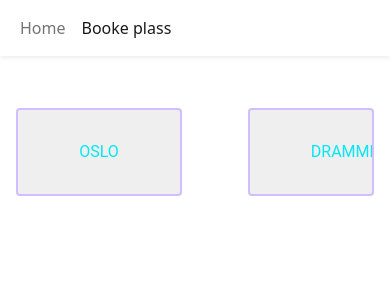
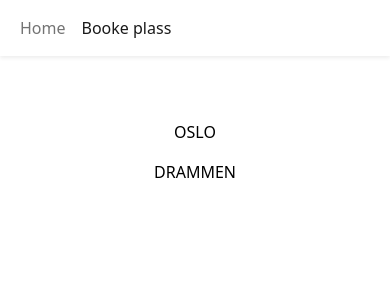
Before and after one commit to Mads-Power/Booking-App, a React (Vite) app in the folder Booking/client/: page /OfficeLayout in a window 390 px wide. Shown: the top 300 px of the page. Built offline with nearby package versions, Linux system fonts and the light colour scheme.

Commit message:
some responsiveness

```diff
--- a/Booking/client/src/components/Layout/OfficeLayout.tsx
+++ b/Booking/client/src/components/Layout/OfficeLayout.tsx
@@ -5,108 +5,12 @@ Container;
 import { Link } from "react-router-dom";
 
 const ChooseOfficeButton = styled.button`
-  position: relative;
-  display: inline-block;
   padding: 30px 61px;
-  border-radius: 4px;
-  color: #03e9f4;
-  text-decoration: none;
-  text-transform: uppercase;
-  overflow: hidden;
-  margin: 25px;
-  font-family: "Roboto", sans-serif;
-  filter: hue-rotate(0deg);
-  border: 2px solid #d2bdff;
-  transition: all 0.1s linear;
-
-  &:hover {
-    border: 1px solid transparent;
-    span {
-      position: absolute;
-      display: block;
-
-      &:nth-child(1) {
-        filter: hue-rotate(0deg);
-        top: 0;
-        left: 0;
-        width: 100%;
-        height: 3px;
-        background: linear-gradient(90deg, transparent, #3a86ff);
-        animation: animate1 1s linear infinite;
-      }
-      @keyframes animate1 {
-        0% {
-          left: -100%;
-        }
-        50%,
-        100% {
-          left: 100%;
-        }
-      }
-
-      &:nth-child(2) {
-        filter: hue-rotate(60deg);
-        top: -100%;
-        right: 0;
-        width: 3px;
-        height: 100%;
-        background: linear-gradient(180deg, transparent, #3a86ff);
-        animation: animate2 1s linear infinite;
-        animation-delay: 0.25s;
-      }
-
-      @keyframes animate2 {
-        0% {
-          top: -100%;
-        }
-        50%,
-        100% {
-          top: 100%;
-        }
-      }
-      &:nth-child(3) {
-        filter: hue-rotate(120deg);
-        bottom: 0;
-        right: 0;
-        width: 100%;
-
-        background: linear-gradient(270deg, transparent, #3a86ff);
-        animation: animate3 1s linear infinite;
-        animation-delay: 0.5s;
-      }
-      @keyframes animate3 {
-        0% {
-          right: -100%;
-          height: 3px;
-        }
-        50%,
-        100% {
-          height: 2px;
-          right: 100%;
-        }
-      }
-
-      &:nth-child(4) {
-        filter: hue-rotate(300deg);
-        bottom: -100%;
-        left: 0;
-        width: 3px;
-        height: 100%;
-        background: linear-gradient(360deg, transparent, #3a86ff);
-        animation: animate4 1s linear infinite;
-        animation-delay: 0.75s;
-      }
-      @keyframes animate4 {
-        0% {
-          bottom: -100%;
-        }
-        50%,
-        100% {
-          bottom: 100%;
-        }
-      }
-    }
-  }
+  border: none;
+  background: none;
+  cursor: pointer;
+  margin: 0;
+  padding: 0;
 `;
 
 const OfficeLayout = () => {
--- a/Booking/client/src/components/OfficeOslo.tsx
+++ b/Booking/client/src/components/OfficeOslo.tsx
@@ -2,21 +2,18 @@ import styled from "styled-components";
 import { Container } from "../styles/GlobalStyles";
 
 const Seats = styled.button`
-  padding: 10px;
-  border: 2px solid blue;
-  border-radius: 4px;
-
-  @media screen and (max-width: 45em) {
-    padding: 1rem 1rem;
-    font-size: 1.5rem;
-    margin: 0.5rem;
-  }
+  display: flex;
+  justify-content: center;
+  align-items: center;
+  position: relative;
+  gap: 1em;
 `;
 
 const RoomOne = () => {
   return (
+    <>
+      <h1>Room one</h1>
       <Container>
-      <p>Room One</p>
         <Seats>1</Seats>
         <Seats>2</Seats>
         <Seats>3</Seats>
@@ -28,13 +25,15 @@ const RoomOne = () => {
         <Seats>9</Seats>
         <Seats>10</Seats>
       </Container>
+    </>
   );
 };
 
 const RoomTwo = () => {
   return (
+    <>
+      <h1>Room Two</h1>
       <Container>
-      <p>Room Two</p>
         <Seats>1</Seats>
         <Seats>2</Seats>
         <Seats>3</Seats>
@@ -46,6 +45,7 @@ const RoomTwo = () => {
         <Seats>9</Seats>
         <Seats>10</Seats>
       </Container>
+    </>
   );
 };
 
--- a/Booking/client/src/styles/GlobalStyles.tsx
+++ b/Booking/client/src/styles/GlobalStyles.tsx
@@ -3,6 +3,7 @@ import styled from "styled-components";
 export const Container = styled.div`
   display: flex;
   justify-content: center;
+  flex-wrap: wrap;
   align-items: center;
   position: relative;
   min-height: 10rem;
@@ -12,6 +13,7 @@ export const Container = styled.div`
 
 export const ContainerMain = styled.div`
   display: flex;
+  flex-direction: column;
   justify-content: center;
   align-items: center;
   position: relative;
```
Lines whose indentation alone changed are shown as unchanged.
